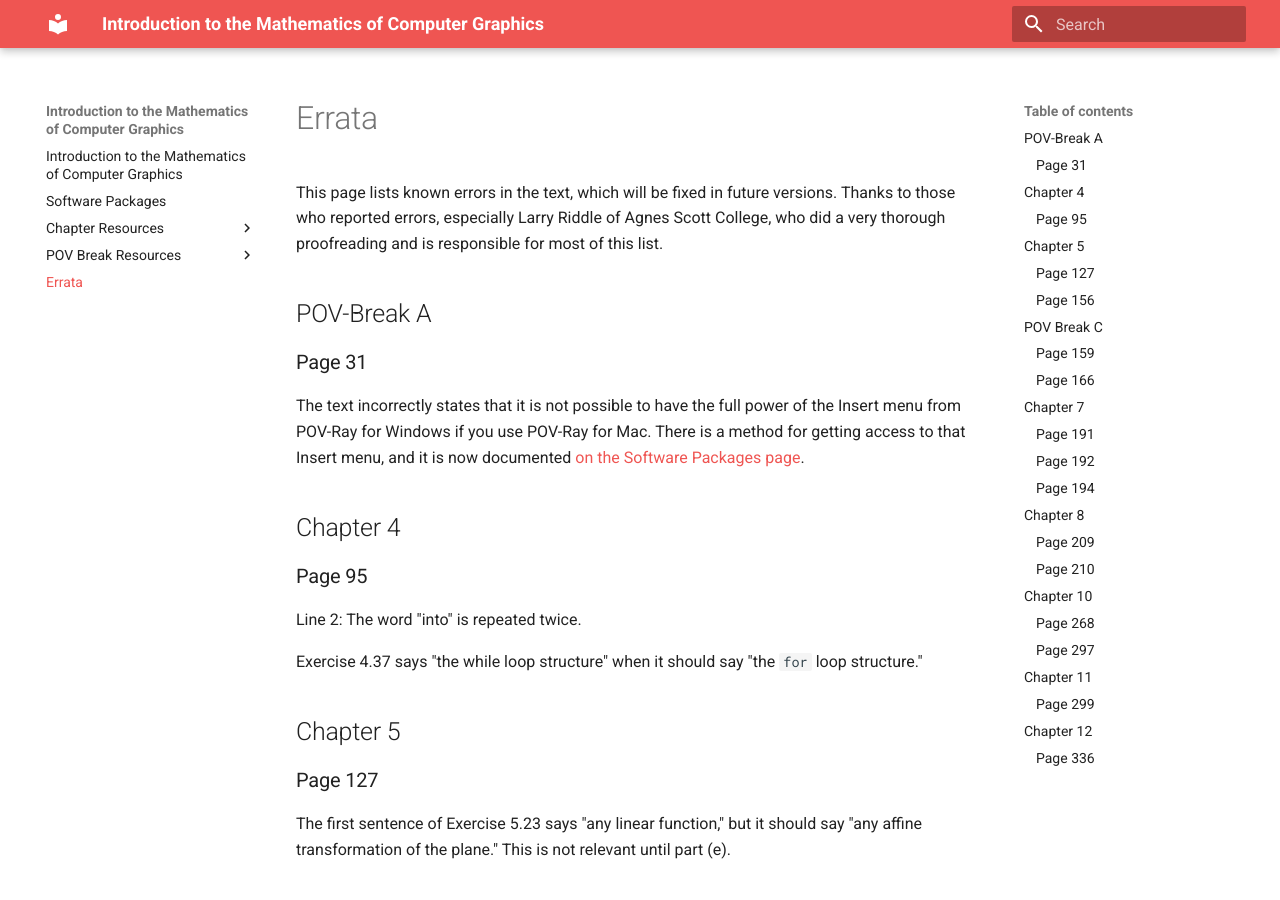
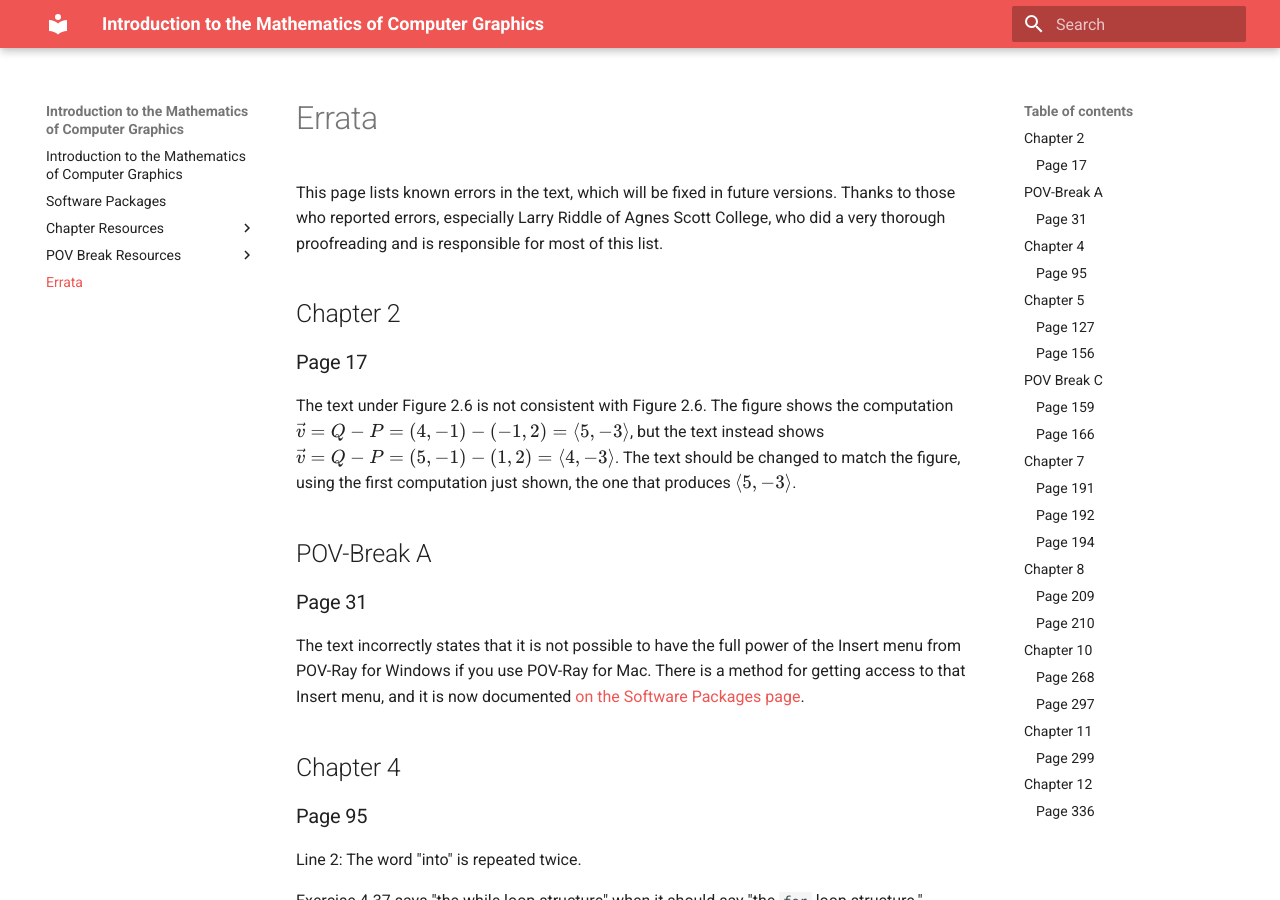
Before and after one commit to nathancarter/mocg, an MkDocs documentation site: the page built from docs/errata.md, in a window 1280 px wide and 900 px high. Built offline with MkDocs 1.6.1 and Material for MkDocs 9.7.7, drawn with Linux system fonts in a browser that asks for light colours; formulas are drawn with MathJax 3.

Commit message:
Add entry to errata

```diff
--- a/docs/errata.md
+++ b/docs/errata.md
@@ -5,6 +5,16 @@ This page lists known errors in the text, which will be fixed in
 future versions.  Thanks to those who reported errors, especially
 Larry Riddle of Agnes Scott College, who did a very thorough
 proofreading and is responsible for most of this list.
+
+## Chapter 2
+
+### Page 17
+
+The text under Figure 2.6 is not consistent with Figure 2.6.  The figure
+shows the computation $\vec v=Q-P=(4,-1)-(-1,2)=\langle 5,-3\rangle$,
+but the text instead shows $\vec v=Q-P=(5,-1)-(1,2)=\langle 4,-3\rangle$.
+The text should be changed to match the figure, using the first
+computation just shown, the one that produces $\langle 5,-3\rangle$.
 
 ## POV-Break A
 
```
